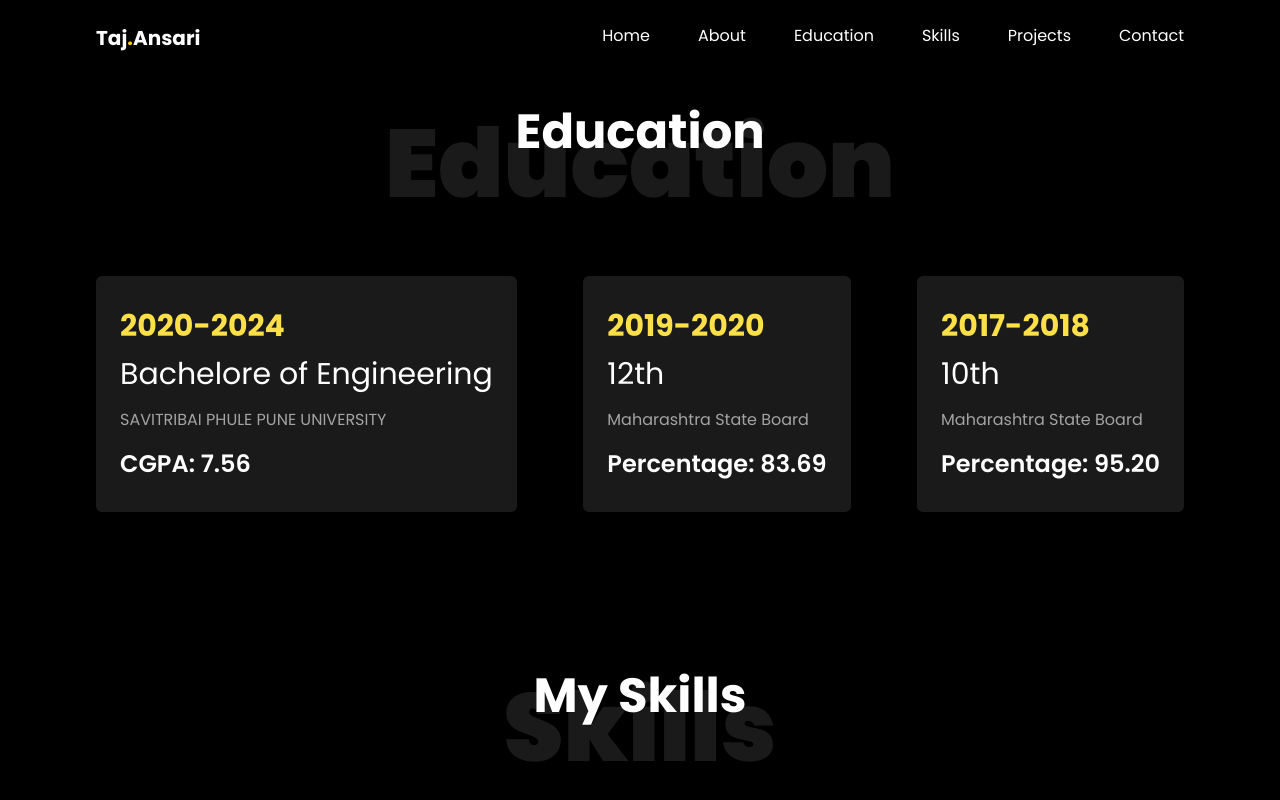
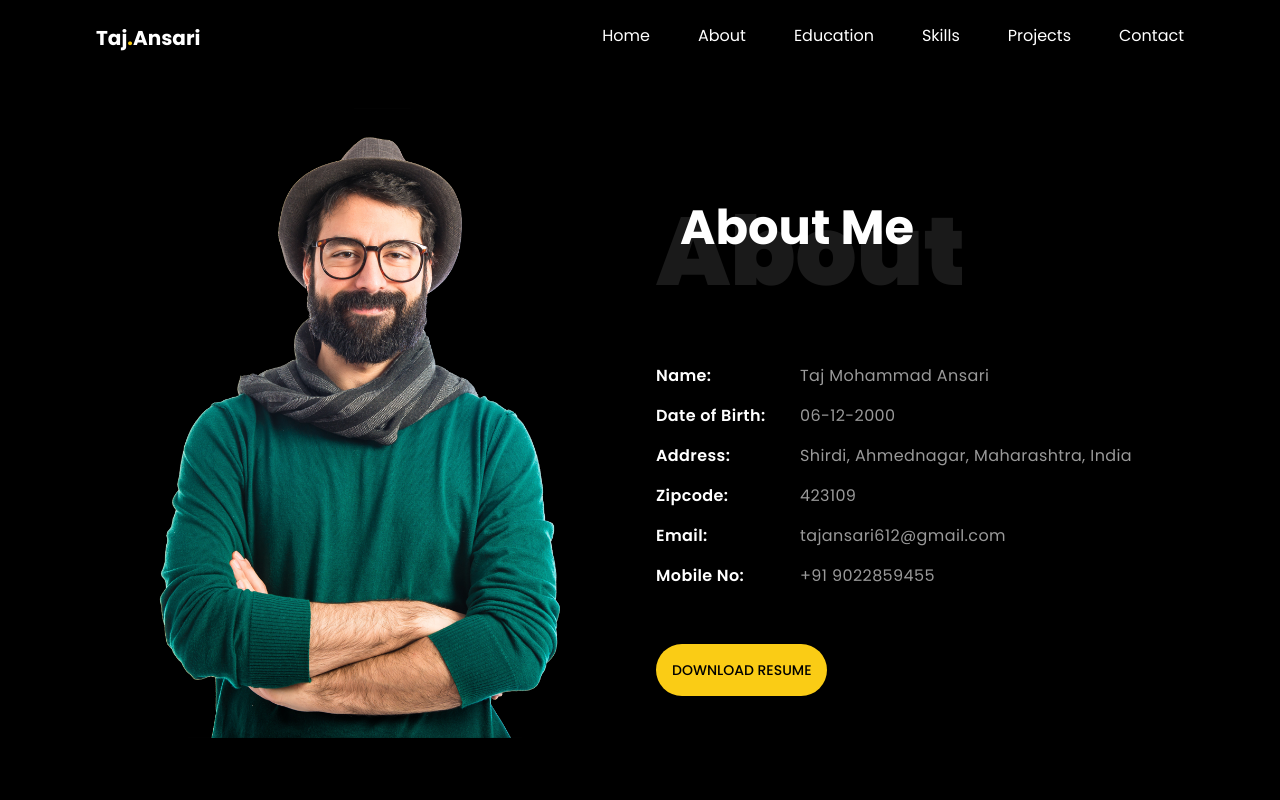
Before and after one commit to tajansari612/Portfolio-Website-Project, a React (Vite) app in the folder Portfolio-Website-Project/: page / in a window 1280 px wide. Shown: the top 800 px of the page. Built offline with nearby package versions, Linux system fonts and the light colour scheme.

Commit message:
about section completed

```diff
--- a/Portfolio-Website-Project/src/App.jsx
+++ b/Portfolio-Website-Project/src/App.jsx
@@ -30,7 +30,25 @@ function App() {
 
       <main id="main" className="mt-8">
         <div id="home"></div>
-        <div id="about"></div>
+
+        <div id="about" className="mb-40 flex flex-row gap-8">
+          <div id="about-img" className="w-1/2">
+            <img src={myImage} />
+          </div>
+          <div id="about-section" className="w-1/2 pt-24">
+            <h1 className="text-left font-bold mb-4 text-5xl translate-x-6">About Me</h1>
+            <h2 className="text-left font-black text-8xl -translate-y-16 text-white/10">About</h2>
+            <ul id="about-info" className="flex flex-col gap-4 w-full mb-14">
+              <li className="tracking-wide flex"><span className="font-semibold w-36">Name:</span>          <span className="text-white/60"> Taj Mohammad Ansari</span></li>
+              <li className="tracking-wide flex"><span className="font-semibold w-36">Date of Birth:</span> <span className="text-white/60"> 06-12-2000</span></li>
+              <li className="tracking-wide flex"><span className="font-semibold w-36">Address:</span>       <span className="text-white/60"> Shirdi, Ahmednagar, Maharashtra, India</span></li>
+              <li className="tracking-wide flex"><span className="font-semibold w-36">Zipcode: </span>      <span className="text-white/60"> 423109</span></li>
+              <li className="tracking-wide flex"><span className="font-semibold w-36">Email:</span>         <span className="text-white/60"> tajansari612@gmail.com</span></li>
+              <li className="tracking-wide flex"><span className="font-semibold w-36">Mobile No:</span>     <span className="text-white/60"> +91 9022859455</span></li>
+            </ul>
+            <button className="bg-yellow-400 text-black text-sm font-medium px-4 py-4 rounded-full">DOWNLOAD RESUME</button>
+          </div>
+        </div>
 
         <div id="education" className="mb-40">
           <h1 className="text-center font-bold mb-6 text-5xl">Education</h1>
```
